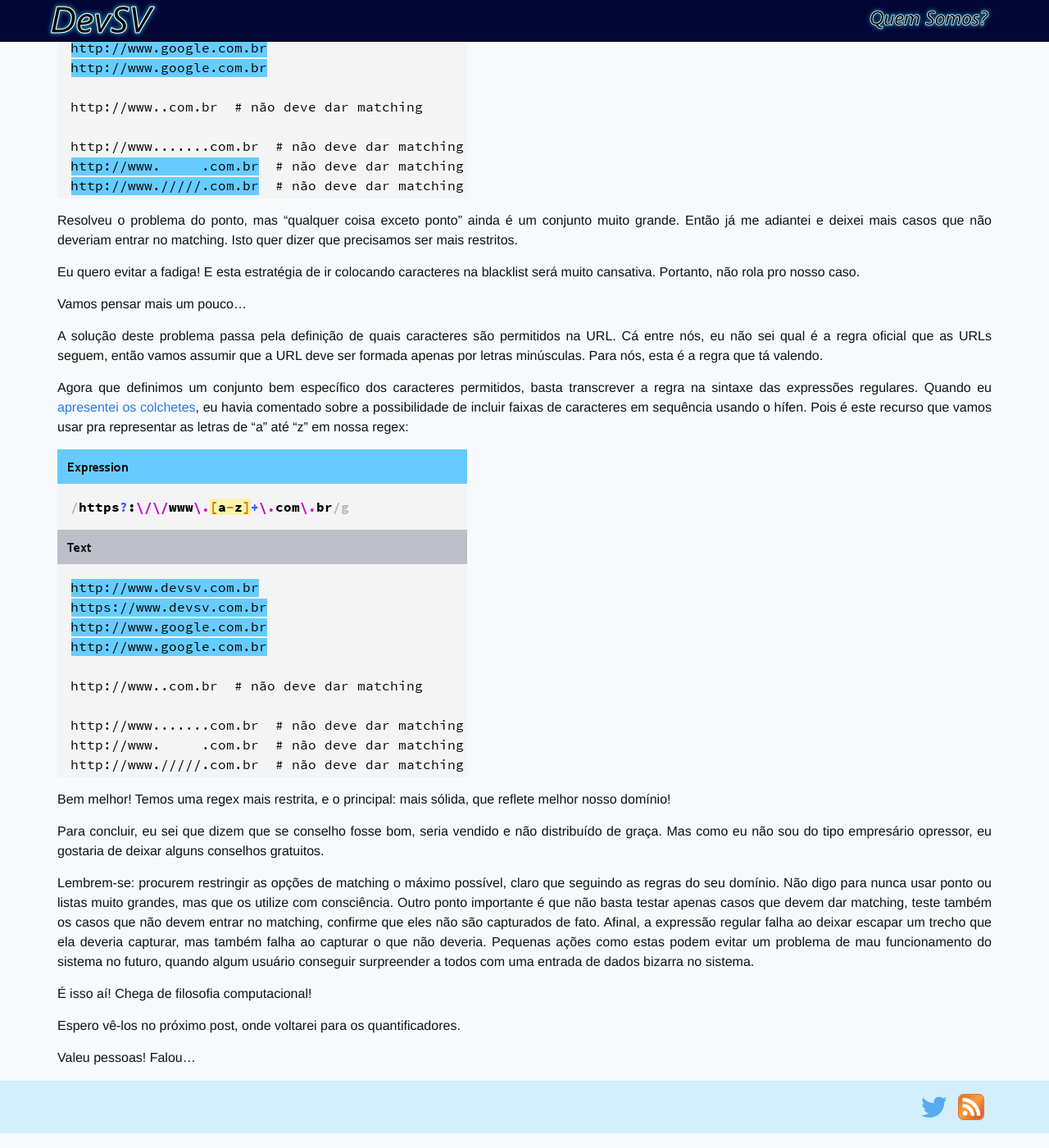
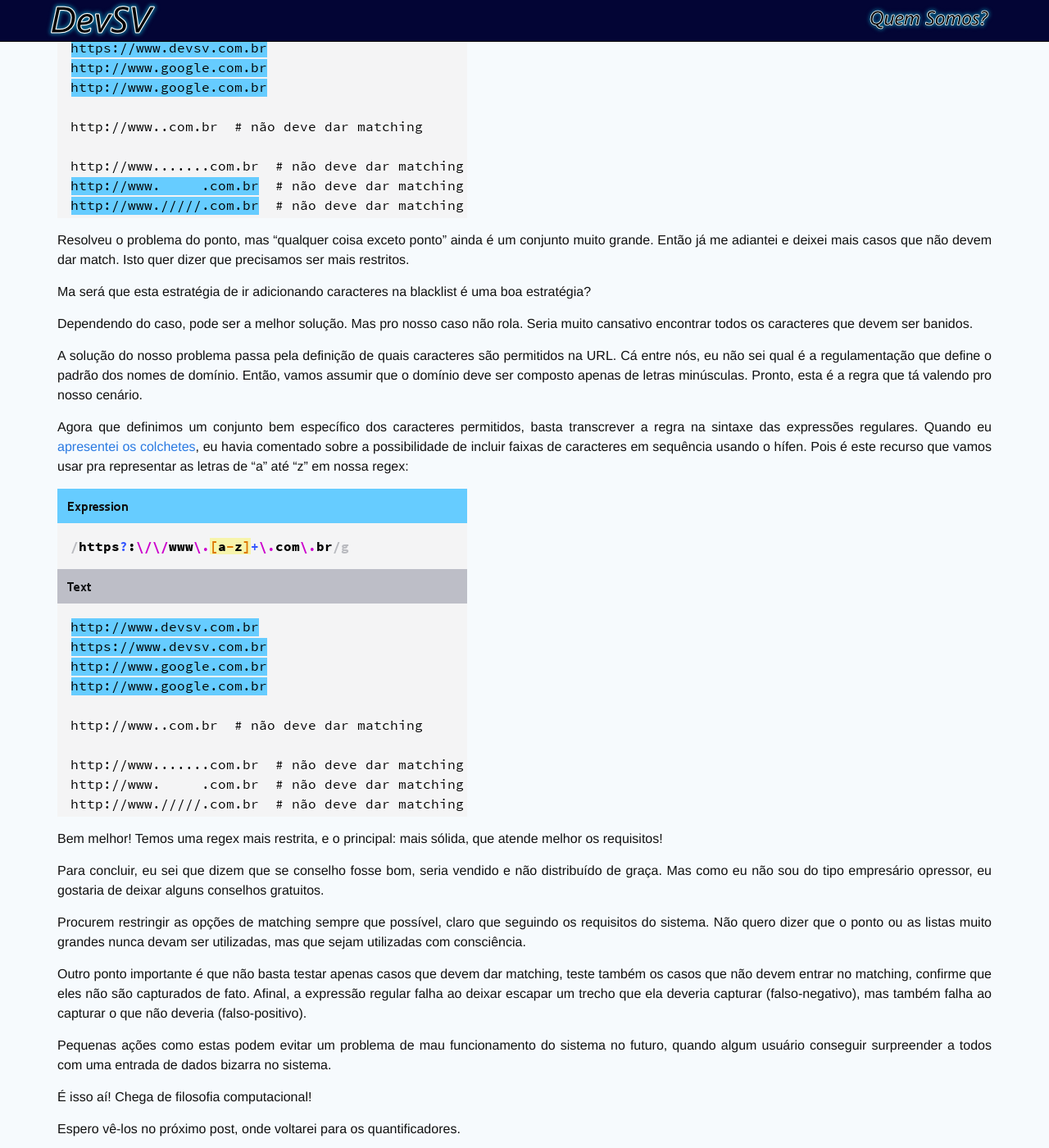
Before and after one commit to devsvbr/devsvbr.github.io, a Jekyll site: the page built from _posts/2017-04-03-falando-sobre-expressoes-regulares-se-conselho-fosse-bom.md, in a window 1280 px wide and 1400 px high, scrolled down 1642 px. Shown: the whole window at 82% size. Built offline with Jekyll 4.4.1, drawn with Linux system fonts in a browser that asks for light colours; some of the changed text lies outside the part shown.

Commit message:
revisao post #6 sobre ER

```diff
--- a/_posts/2017-04-03-falando-sobre-expressoes-regulares-se-conselho-fosse-bom.md
+++ b/_posts/2017-04-03-falando-sobre-expressoes-regulares-se-conselho-fosse-bom.md
@@ -26,36 +26,42 @@
 
 No passo 2 também temos uma regex bem definida, que vai capturar ou "**http://www.devsv.com.br**" ou "**https://www.devsv.com.br**".
 
-Até aí tudo bem. Agora vamos analisar a regex do passo 3. Ela possui um trecho com um “ponto” seguido de um “sinal de mais”. Vamos direcionar o foco para o ponto: ele bate com qualquer coisa, e “qualquer coisa” é um conjunto muito amplo de possibilidades.
+Até aí tudo bem. Agora vamos analisar a regex do passo 3. Ela é composta por um `.+`. Este trecho bate com qualquer coisa, e “qualquer coisa” é um conjunto muito amplo de possibilidades.
 
-Por exemplo, veja o seguinte matching:
+Por estar muito flexível, ela captura muitos casos. Muitos deles nós realmente queremos capturar. Porém, ela apresenta muitos falso-positivos. Um falso-positivo é um caso que dá match, mas que não queremos que dê match. Por exemplo, veja o seguinte teste:
 
 ![imagem ilustrando matching de url apenas com pontos]({{ "/img/posts/2017-04-03-matching-url-1.png" | prepend: site.baseurl }})
 
-O ponto (literal) faz parte do conjunto "qualquer coisa", mas será que ele deveria fazer parte do matching? Receio que não. Mas veja pelo lado bom: já temos um conjunto menor que "qualquer coisa", que é "qualquer coisa exceto o ponto". Vamos trocar o ponto (metacaractere) por uma lista negando o ponto (literal):
+O ponto (literal) faz parte do conjunto "qualquer coisa", entretanto a URL cheia de pontos não deveria fazer parte do matching. Vendo pelo lado bom, já temos um conjunto menor que "qualquer coisa", que é "qualquer coisa exceto o ponto". Vamos trocar o ponto (metacaractere) por uma lista negando o ponto (literal):
 
 ![imagem ilustrando correcao do matching de url apenas com pontos]({{ "/img/posts/2017-04-03-matching-url-2.png" | prepend: site.baseurl }})
 
-Resolveu o problema do ponto, mas "qualquer coisa exceto ponto" ainda é um conjunto muito grande. Então já me adiantei e deixei mais casos que não deveriam entrar no matching. Isto quer dizer que precisamos ser mais restritos.
+Resolveu o problema do ponto, mas "qualquer coisa exceto ponto" ainda é um conjunto muito grande. Então já me adiantei e deixei mais casos que não devem dar match. Isto quer dizer que precisamos ser mais restritos.
 
-Eu quero evitar a fadiga! E esta estratégia de ir colocando caracteres na blacklist será muito cansativa. Portanto, não rola pro nosso caso.
+Ma será que esta estratégia de ir adicionando caracteres na blacklist é uma boa estratégia?
 
-Vamos pensar mais um pouco...
+Dependendo do caso, pode ser a melhor solução. Mas pro nosso caso não rola. Seria muito cansativo encontrar todos os caracteres que devem ser banidos.
 
-A solução deste problema passa pela definição de quais caracteres são permitidos na URL. Cá entre nós, eu não sei qual é a regra oficial que as URLs seguem, então vamos assumir que a URL deve ser formada apenas por letras minúsculas. Para nós, esta é a regra que tá valendo.
+A solução do nosso problema passa pela definição de quais caracteres são permitidos na URL. Cá entre nós, eu não sei qual é a regulamentação que define o padrão dos nomes de domínio. Então, vamos assumir que o domínio deve ser composto apenas de letras minúsculas. Pronto, esta é a regra que tá valendo pro nosso cenário.
 
 Agora que definimos um conjunto bem específico dos caracteres permitidos, basta transcrever a regra na sintaxe das expressões regulares. Quando eu [apresentei os colchetes]({{ site.baseurl }}{% link _posts/2017-03-31-falando-sobre-expressoes-regulares-primeiros-metacaracteres.md %}), eu havia comentado sobre a possibilidade de incluir faixas de caracteres em sequência usando o hífen. Pois é este recurso que vamos usar pra representar as letras de "a" até "z" em nossa regex:
 
 ![imagem ilustrando matching de url mais restrito]({{ "/img/posts/2017-04-03-matching-url-3.png" | prepend: site.baseurl }})
 
-Bem melhor! Temos uma regex mais restrita, e o principal: mais sólida, que reflete melhor nosso domínio!
+Bem melhor! Temos uma regex mais restrita, e o principal: mais sólida, que atende melhor os requisitos!
 
 Para concluir, eu sei que dizem que se conselho fosse bom, seria vendido e não distribuído de graça. Mas como eu não sou do tipo empresário opressor, eu gostaria de deixar alguns conselhos gratuitos.
 
-Lembrem-se: procurem restringir as opções de matching o máximo possível, claro que seguindo as regras do seu domínio. Não digo para nunca usar ponto ou listas muito grandes, mas que os utilize com consciência. Outro ponto importante é que não basta testar apenas casos que devem dar matching, teste também os casos que não devem entrar no matching, confirme que eles não são capturados de fato. Afinal, a expressão regular falha ao deixar escapar um trecho que ela deveria capturar, mas também falha ao capturar o que não deveria. Pequenas ações como estas podem evitar um problema de mau funcionamento do sistema no futuro, quando algum usuário conseguir surpreender a todos com uma entrada de dados bizarra no sistema.
+Procurem restringir as opções de matching sempre que possível, claro que seguindo os requisitos do sistema. Não quero dizer que o ponto ou as listas muito grandes nunca devam ser utilizadas, mas que sejam utilizadas com consciência.
+
+Outro ponto importante é que não basta testar apenas casos que devem dar matching, teste também os casos que não devem entrar no matching, confirme que eles não são capturados de fato. Afinal, a expressão regular falha ao deixar escapar um trecho que ela deveria capturar (falso-negativo), mas também falha ao capturar o que não deveria (falso-positivo).
+
+Pequenas ações como estas podem evitar um problema de mau funcionamento do sistema no futuro, quando algum usuário conseguir surpreender a todos com uma entrada de dados bizarra no sistema.
 
 É isso aí! Chega de filosofia computacional!
 
 Espero vê-los no próximo post, onde voltarei para os quantificadores.
 
-Valeu pessoas! Falou...
+Valeu pessoas!
+
+Falou...
```
